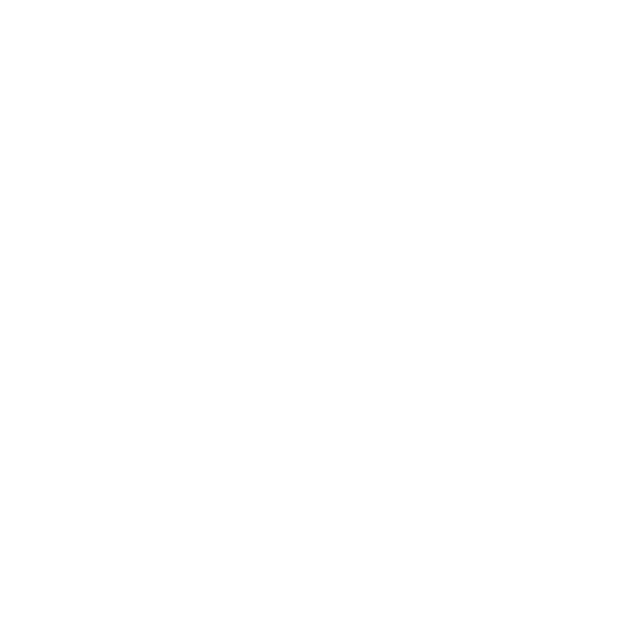
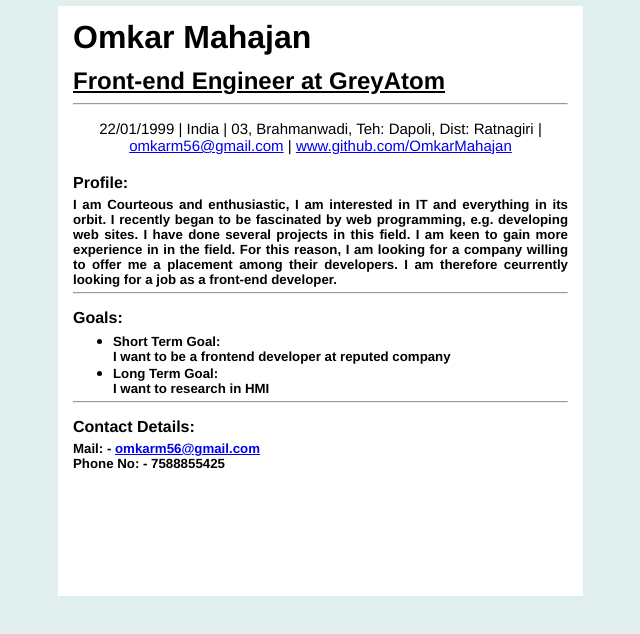
Before and after one commit to OmkarMahajan/personal-portfolio-page, a plain HTML site: page index.html in a window 1280 px wide. Shown: the whole page, without its empty margins (287-927 px from the left). Drawn offline with Linux system fonts and the light colour scheme.

Commit message:
first commit

```diff
--- a/index.html
+++ b/index.html
@@ -1 +1,59 @@
-<!-- Add your HTML Code here -->
+<html>
+	<head>
+		<title>Personal Portfolio Page</title>
+		<link href ="style.css" rel="stylesheet" type="text/css"/>
+	</head>
+	<body>
+
+		<div class="profileBody">
+			<div Style="margin:15" class="heading">
+				<p>
+					<h1>Omkar Mahajan</h1><br>
+					<h2 style="margin-bottom:10"><U>Front-end Engineer at GreyAtom</U></h2>
+					<!-- <h5 style="margin-bottom:10">To solve problems in a creative and effective manner in a challenging position.</h5> -->
+					<hr></hr>
+				</p>
+			</div>
+
+			<div Style="margin-bottom:20" class="info">
+			<span>22/01/1999</span>
+			<span>|</span>
+			<span>India</span>
+			<span>|</span>
+			<span>03, Brahmanwadi, Teh: Dapoli, Dist: Ratnagiri</span>
+			<span>|</span>
+			<span><a href="mailto:omkarm56@gmail.com">omkarm56@gmail.com</a></span>
+			<span>|</span>
+			<span><a href="https://www.github.com/OmkarMahajan">www.github.com/OmkarMahajan</a></span>
+			</div>
+
+
+			<div Style="margin:15">
+				<h4><strong>Profile:</strong></h4>
+				<h5 style="text-align:justify;">I  am Courteous and enthusiastic, I am interested in IT and everything in its orbit. I recently began to be fascinated
+					by web programming, e.g. developing web sites. I have done several projects in this field. I am keen to gain more experience in in the field.
+					For this reason, I am looking for a company willing to offer me a placement among their developers. I am therefore ceurrently looking for a job as a front-end developer.</b></h5>
+				<hr></hr>
+			</div>
+
+			<div Style="margin:15">
+				<h4><strong>Goals:</strong></h4>
+				<ul>
+					<li><h5><b>Short Term Goal:</b></h5></li>
+						<h5>I want to be a frontend developer at reputed company</h5>
+					<li><h5><b>Long Term Goal:</b></h5></li>
+						<h5>I want to  research in HMI </h5>
+				</ul>
+				<hr></hr>
+			</div>
+
+			<div Style="margin:15">
+				<h4><strong>Contact Details:</strong></h4>
+				<h5>Mail: - <a href="mailto:omkarm56@gmail.com">omkarm56@gmail.com</a></h5>
+				<h5>Phone No: - 7588855425</a></h5>
+			</div>
+
+		</div>
+
+	</body>
+</html>
--- a/style.css
+++ b/style.css
@@ -1 +1,44 @@
-/* Add your CSS code here */
+* {
+    font-family: Helvetica, Arial, sans-serif;
+    max-width: 700px;
+    margin: auto;
+
+  }
+ body {
+      min-width: 500px;
+      background-color: #e0eeee;
+ }
+
+.profileBody{
+    display: inline-block;
+    background-color: white;
+    margin-top: 6px;
+    margin-left: 55px;
+    width: 75%;
+    height: 590px;
+}
+
+.heading
+{
+	margin-bottom:20;
+	line-height: 1;
+	text-align: left;
+}
+
+.info{
+	font-size: 15;
+	text-align: center;
+}
+
+
+.seprator{
+	width:10;
+	background:white;
+}
+
+h4{
+	margin-bottom:5;
+}
+hr{
+	margin-top:5;
+}
```
